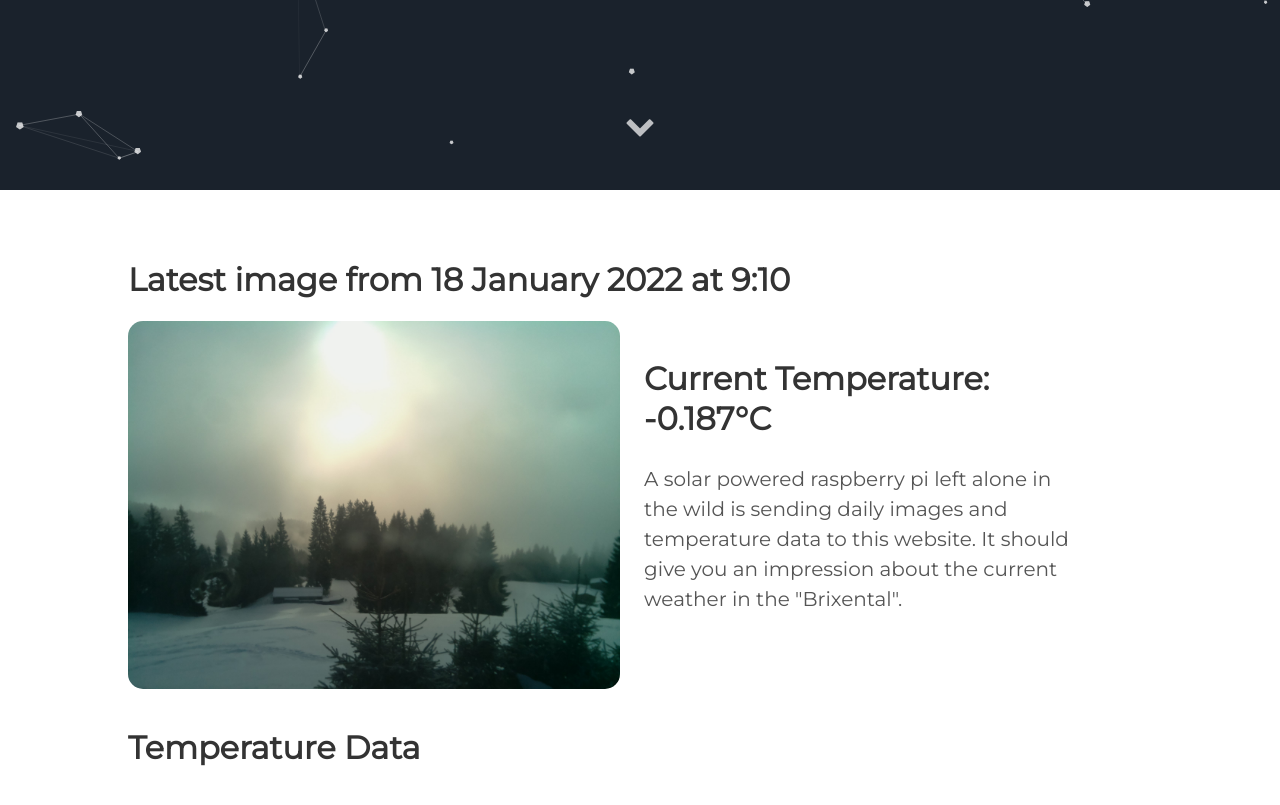
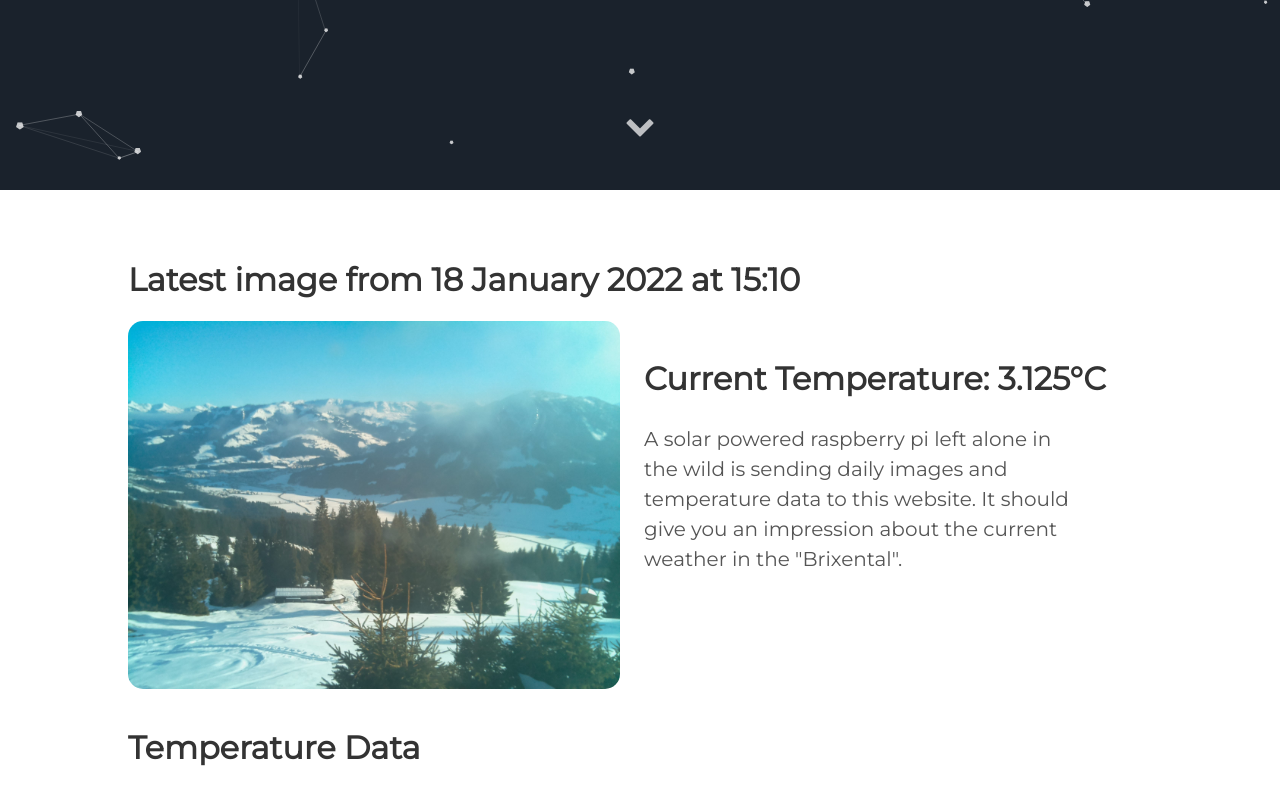
Before and after one commit to vektorious/vektorious.github.io, a Jekyll site: the page built from resources/huette.md, in a window 1280 px wide and 900 px high, scrolled down 710 px. Shown: the top 805 px of the window. Built offline with Jekyll 4.4.1, drawn with Linux system fonts in a browser that asks for light colours.

Commit message:
I'm a bot beep boop

```diff
--- a/resources/huette.md
+++ b/resources/huette.md
@@ -6,13 +6,13 @@
 description: 'Live image from the Austrian alps'
 twitter_text: ' '
 ---
-## Latest image from 18 January 2022 at  9:10
+## Latest image from 18 January 2022 at 15:10
 <div class="huette">
   <div class="huette-image">
     <img src="{{ "/assets/img/huette.jpg" | prepend: site.baseurl }}">
   </div>
   <div class="huette-text">
-        <h2>Current Temperature: -0.187°C</h2>
+        <h2>Current Temperature: 3.125°C</h2>
         <p>A solar powered raspberry pi left alone in the wild is sending daily images and temperature data to this website. It should give you an impression about the current weather in the "Brixental".</p>
 
   </div>
```
Also changed, not shown: rpi-script/2022-01-18_150931.txt (renamed from rpi-script/2022-01-18_090931.txt, +5 -5 lines), rpi-script/huette.md (+2 -2 lines), assets/img/huette.jpg, assets/img/temp_plot.png, rpi-script/temp_plot.png, 1 other file.
